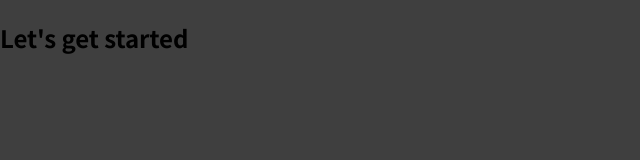
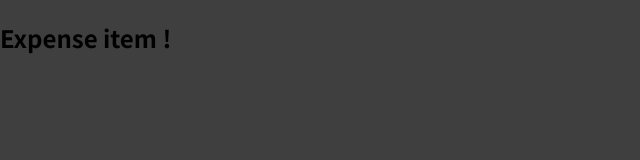
Before and after one commit to hmachefe/reactExpenseTracker, a JavaScript app: page / in a window 1280 px wide. Shown: the top 160 px of the page, without its empty margins (0-640 px from the left). Built offline with nearby package versions, Linux system fonts and the light colour scheme.

Commit message:
add expense item component as primary building block

```diff
--- a/src/App.js
+++ b/src/App.js
@@ -1,13 +1,10 @@
 import logo from './logo.svg';
 import './App.css';
+import ExpenseItem from './components/ExpenseItem';
 
 function App() {
   return (
-    <div>
-      <h2>
-        Let's get started
-      </h2>
-    </div>
+    <ExpenseItem />
   );
 }
 
--- /dev/null
+++ b/src/components/ExpenseItem.js
@@ -0,0 +1,7 @@
+function ExpenseItem() {
+    return <h2>
+            Expense item !
+    </h2>
+}
+
+export default ExpenseItem;
```
